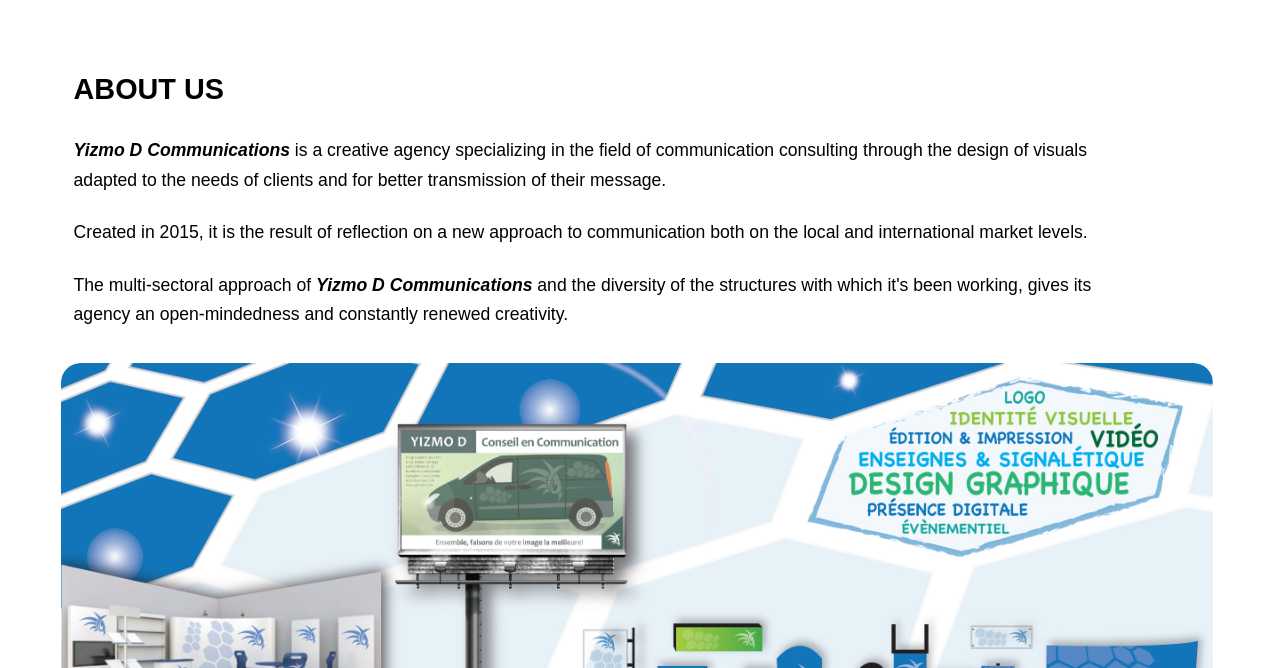
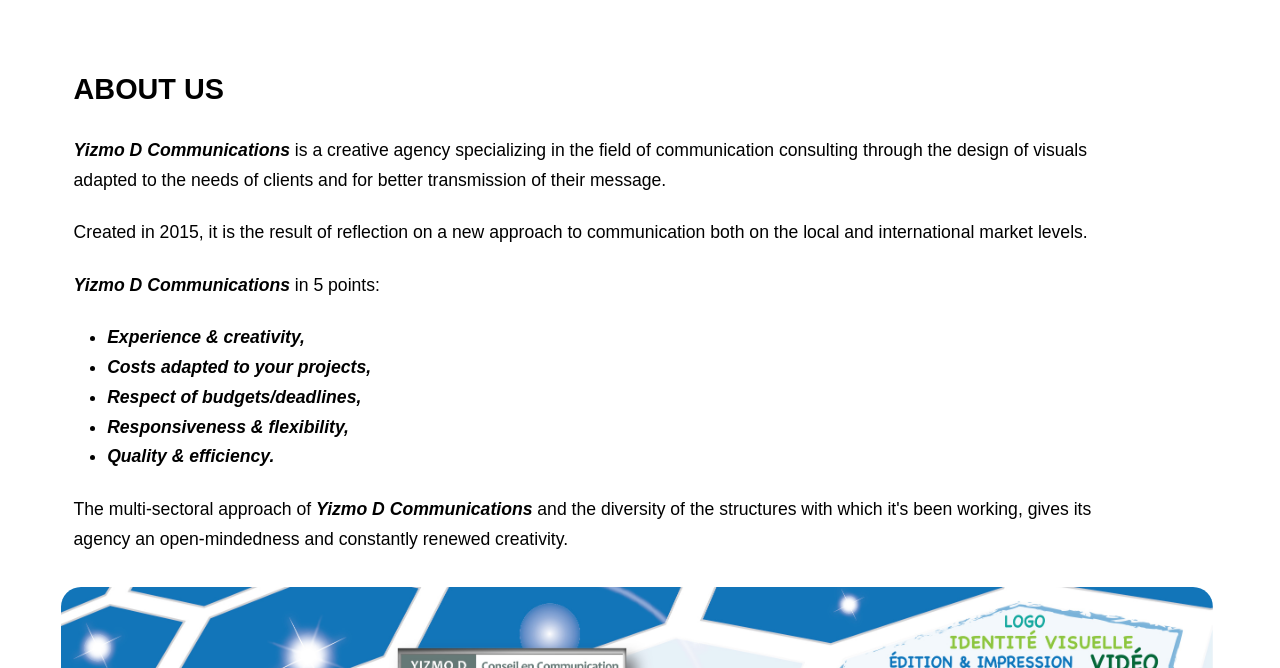
Before and after one commit to TheAnswer07/YizmoD-Communications, a website: page index.html in a window 1280 px wide. Shown: the part 132-800 px from the top of the page. Drawn offline with Linux system fonts and the light colour scheme; files that its build step writes are made by us from their sources.

Commit message:
new paragraph added to About us section

```diff
--- a/index.html
+++ b/index.html
@@ -45,6 +45,17 @@
                             the local and international market levels.
                         </p>
 
+                        <p><b><i>Yizmo D Communications</i></b> in 5 points:
+                        <ul>
+                            <li><i><b>Experience & creativity,</b></i></li>
+                            <li><i><b>Costs adapted to your projects,</b></i></li>
+                            <li><i><b>Respect of budgets/deadlines,</b></i></li>
+                            <li><i><b>Responsiveness & flexibility,</b></i></li>
+                            <li><i><b>Quality & efficiency.</b></i></li>
+                        </ul>
+
+                        </p>
+
                         <p>The multi-sectoral approach of <b><i>Yizmo D Communications</i></b> and the diversity
                             of the structures with which it's been working, gives its agency an open-mindedness
                             and constantly renewed creativity.</p>
@@ -65,20 +76,26 @@
                             to effectively achieve their established goals.</p>
 
                         <ul>
-                            <li><i><b>GRAPHIC DESIGN & VIDEOS: </b></i>The ideal choice of images and visuals remains essential in our graphic & video creation.
+                            <li><i><b>GRAPHIC DESIGN & VIDEOS: </b></i>The ideal choice of images and visuals remains
+                                essential in our graphic & video creation.
                                 Our design is based on your graphic charter, sector of activity and objective of
                                 communication.</li>
 
-                            <li><i><b>LOGOS & VISUAL IDENTITY: </b></i>Thanks to our approach multi-sectoral, we can take care of your image by effectively
-                               communicating around your corporate identity and vision in order to impact the spirits.</li>
+                            <li><i><b>LOGOS & VISUAL IDENTITY: </b></i>Thanks to our approach multi-sectoral, we can
+                                take care of your image by effectively
+                                communicating around your corporate identity and vision in order to impact the spirits.
+                            </li>
 
-                               <li><i><b>WEB & APPS: </b></i>We build your website, develop your applications and ensure your SEO with the aim of
+                            <li><i><b>WEB & APPS: </b></i>We build your website, develop your applications and ensure
+                                your SEO with the aim of
                                 optimizing your digital presence.</li>
 
-                                <li><i><b>EDITING & PRINTING: </b></i>To meet your expectations, we advise you, create your files,and ensure excellent production
+                            <li><i><b>EDITING & PRINTING: </b></i>To meet your expectations, we advise you, create your
+                                files,and ensure excellent production
                                 of your different communications' supports.</li>
 
-                                <li><i><b>EVENTS: </b></i>Our expertise is at your disposition when it comes to planning your events your events and
+                            <li><i><b>EVENTS: </b></i>Our expertise is at your disposition when it comes to planning
+                                your events your events and
                                 as well as developing your marketing & communication strategy.</li>
                         </ul>
 
```
